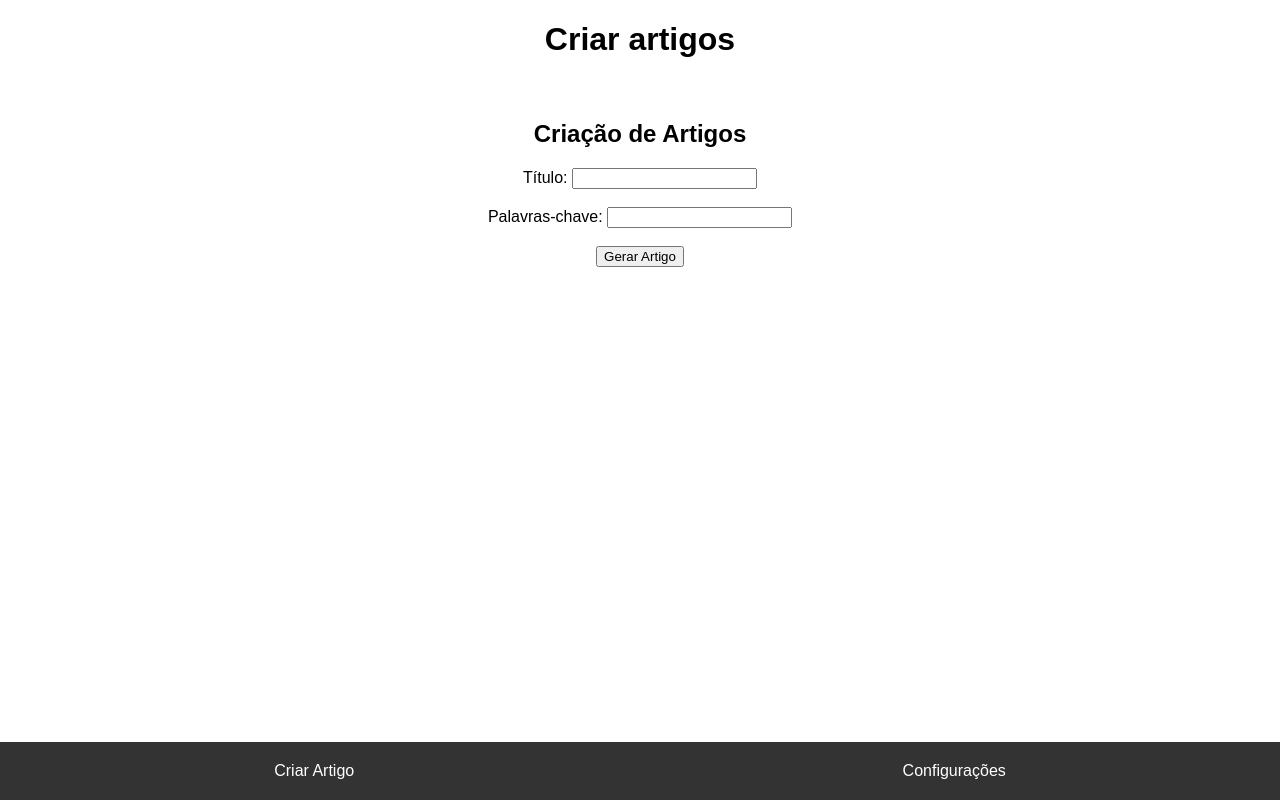
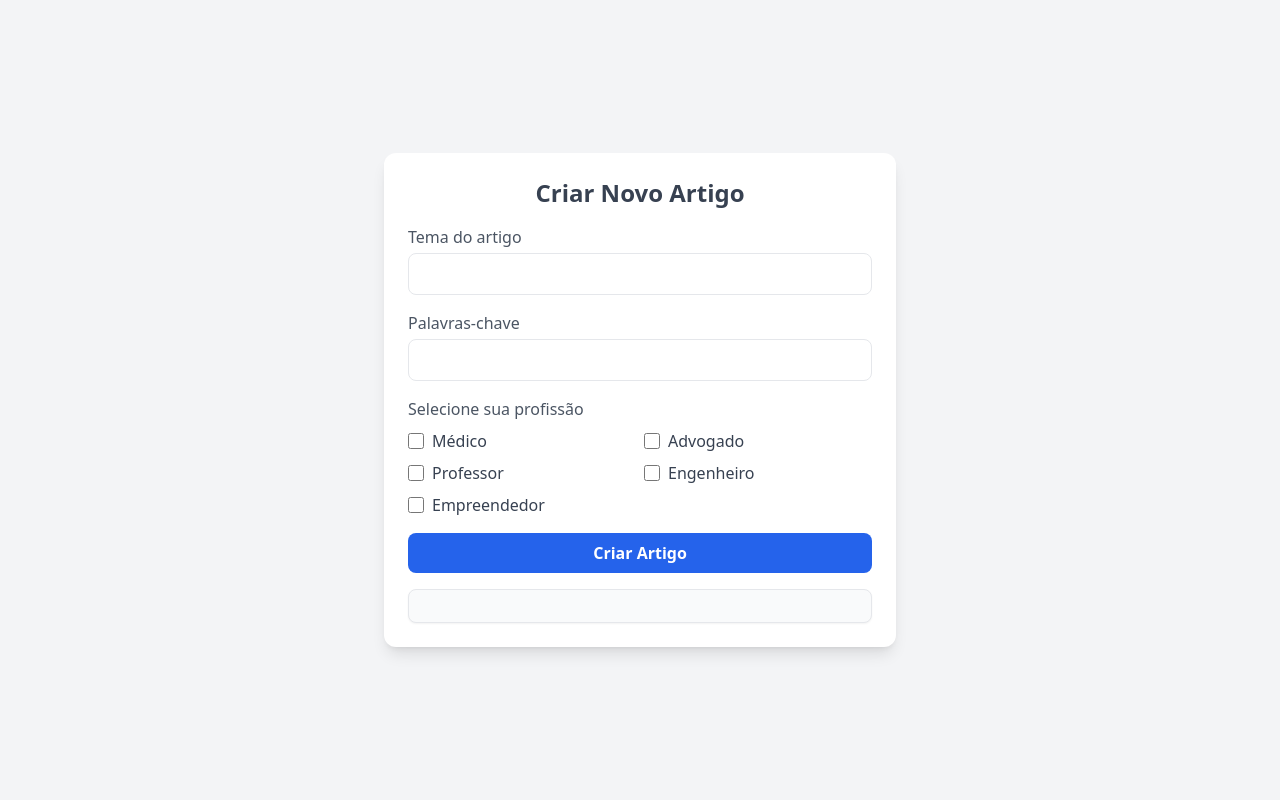
Before and after one commit to Nilsonbarbozza/redact-ai-django-api, a Django app: template artigos/templates/artigos/criar_artigo.html in a window 1280 px wide. Run offline with Django 5.2, Linux system fonts and the light colour scheme; the template is opened without the code that fills it, so the values that code supplies are empty; some libraries are stand-ins or nearby versions.

Commit message:
implementação de novo input ao projeto, ainda em teste

```diff
--- a/artigos/templates/artigos/criar_artigo.html
+++ b/artigos/templates/artigos/criar_artigo.html
@@ -1,56 +1,103 @@
 <!DOCTYPE html>
-<html lang="pt-br">
+<html lang="pt-BR">
 <head>
     <meta charset="UTF-8">
     <meta name="viewport" content="width=device-width, initial-scale=1.0">
-    <title>Dashboard</title>
-    <script src="https://unpkg.com/htmx.org@1.9.6"></script>
-    <style>
-        body {
-            font-family: Arial, sans-serif;
-            margin: 0;
-            padding: 0;
-            text-align: center;
-        }
-        .navbar {
-            position: fixed;
-            bottom: 0;
-            width: 100%;
-            display: flex;
-            justify-content: space-around;
-            background-color: #333;
-            padding: 10px 0;
-        }
-        .navbar a {
-            color: white;
-            text-decoration: none;
-            padding: 10px 20px;
-        }
-        .content {
-            padding: 20px;
-            margin-bottom: 60px;
-        }
-    </style>
+    <title>Criar Artigo</title>
+    <script src="https://unpkg.com/htmx.org@1.9.5"></script>
+    <script src="https://cdn.tailwindcss.com"></script>
 </head>
-<body>
-    <h1> Criar artigos </h1>
-    <div class="content" id="main-content">
-        <h2>Criação de Artigos</h2>
-        <form id="article-form" hx-post="/api/criar-artigo/" hx-target="#response">
-            <label for="titulo">Título:</label>
-            <input type="text" id="titulo" name="titulo" required><br><br>
+<body class="bg-gray-100 flex items-center justify-center min-h-screen p-4">
 
-            <label for="keywords">Palavras-chave:</label>
-            <input type="text" id="keywords" name="keywords" required><br><br>
+    <div class="bg-white shadow-lg rounded-xl p-6 max-w-lg w-full">
+        <h2 class="text-2xl font-bold text-gray-700 mb-4 text-center">Criar Novo Artigo</h2>
 
-            <button type="submit">Gerar Artigo</button>
+        <form id="form-criar-artigo"
+              hx-post="/api/criar-artigo/"
+              hx-target="#resultado"
+              class="space-y-4">
+
+            <!-- Input Tema -->
+            <div>
+                <label for="titulo" class="block text-gray-600 font-medium">Tema do artigo</label>
+                <input type="text" id="titulo" name="titulo" required
+                       class="w-full mt-1 p-2 border rounded-lg focus:ring focus:ring-blue-300 outline-none">
+            </div>
+
+            <!-- Input Palavras-chave -->
+            <div>
+                <label for="palavras_chave" class="block text-gray-600 font-medium">Palavras-chave</label>
+                <input type="text" id="palavras_chave" name="palavras_chave" required
+                       class="w-full mt-1 p-2 border rounded-lg focus:ring focus:ring-blue-300 outline-none">
+            </div>
+
+            <!-- Seção de Profissões -->
+            <div>
+                <label class="block text-gray-600 font-medium mb-2">Selecione sua profissão</label>
+                <div class="grid grid-cols-2 gap-2">
+                    <label class="flex items-center space-x-2">
+                        <input type="checkbox" name="funcoes" value="Médico" class="w-4 h-4 text-blue-600">
+                        <span class="text-gray-700">Médico</span>
+                    </label>
+                    <label class="flex items-center space-x-2">
+                        <input type="checkbox" name="funcoes" value="Advogado" class="w-4 h-4 text-blue-600">
+                        <span class="text-gray-700">Advogado</span>
+                    </label>
+                    <label class="flex items-center space-x-2">
+                        <input type="checkbox" name="funcoes" value="Professor" class="w-4 h-4 text-blue-600">
+                        <span class="text-gray-700">Professor</span>
+                    </label>
+                    <label class="flex items-center space-x-2">
+                        <input type="checkbox" name="funcoes" value="Engenheiro" class="w-4 h-4 text-blue-600">
+                        <span class="text-gray-700">Engenheiro</span>
+                    </label>
+                    <label class="flex items-center space-x-2">
+                        <input type="checkbox" name="funcoes" value="Empreendedor" class="w-4 h-4 text-blue-600">
+                        <span class="text-gray-700">Empreendedor</span>
+                    </label>
+                </div>
+            </div>
+
+            <!-- Botão de Envio -->
+            <button type="submit"
+                    class="w-full bg-blue-600 hover:bg-blue-700 text-white font-bold py-2 rounded-lg transition">
+                Criar Artigo
+            </button>
         </form>
-        <div id="response"></div>
+
+        <!-- Área para Exibir o Resultado -->
+        <div id="resultado" class="mt-4 p-4 bg-gray-50 border rounded-lg shadow-sm text-gray-700"></div>
     </div>
+    <script>
+        document.getElementById("form-criar-artigo").addEventListener("submit", function (event) {
+            event.preventDefault();
 
-    <div class="navbar">
-        <a href="#" hx-get="/criar-artigo/" hx-target="#main-content">Criar Artigo</a>
-        <a href="#" hx-get="/configuracoes/" hx-target="#main-content">Configurações</a>
-    </div>
+            // Capturar os valores dos inputs
+            let titulo = document.getElementById("titulo").value;
+            let palavrasChave = document.getElementById("palavras_chave").value;
+
+            // Capturar os checkboxes selecionados
+            let funcoesSelecionadas = [];
+            document.querySelectorAll('input[name="funcoes"]:checked').forEach(el => {
+                funcoesSelecionadas.push(el.value);
+            });
+
+            // Criar JSON com os dados
+            let formData = {
+                titulo: titulo,
+                palavras_chave: palavrasChave,
+                funcoes: funcoesSelecionadas
+            };
+
+            // Enviar via HTMX
+            htmx.ajax("POST", "/api/criar-artigo/", {
+                headers: { "Content-Type": "application/json" },
+                values: formData,
+                target: "#resultado"
+            });
+        });
+    </script>
+
+
 </body>
 </html>
--- a/artigos/urls.py
+++ b/artigos/urls.py
@@ -1,8 +1,9 @@
 from django.urls import path
 from . import views
 
+
 urlpatterns = [
     path("/dashboard/", views.dashboard, name="dashboard"),
-    path("/criar-artigo/", views.criar_artigo, name="criar_artigo"),
+    path("/criar_artigo/", views.criar_artigo, name="criar_artigo"),
     path("/settings/", views.settings, name="settings"),
 ]
--- a/assistente_ai/settings.py
+++ b/assistente_ai/settings.py
@@ -44,7 +44,7 @@ ROOT_URLCONF = 'assistente_ai.urls'
 TEMPLATES = [
     {
         'BACKEND': 'django.template.backends.django.DjangoTemplates',
-        'DIRS': [],
+        'DIRS': [BASE_DIR / "artigos/templates"],
         'APP_DIRS': True,
         'OPTIONS': {
             'context_processors': [
```
Also changed, not shown: artigos/api.py (+4 -5 lines), artigos/services.py (+12 -7 lines), artigos/views.py (+26 -3 lines).
